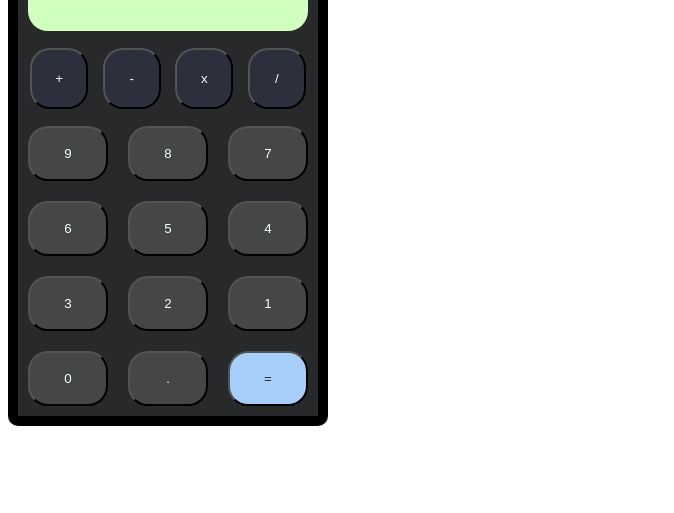
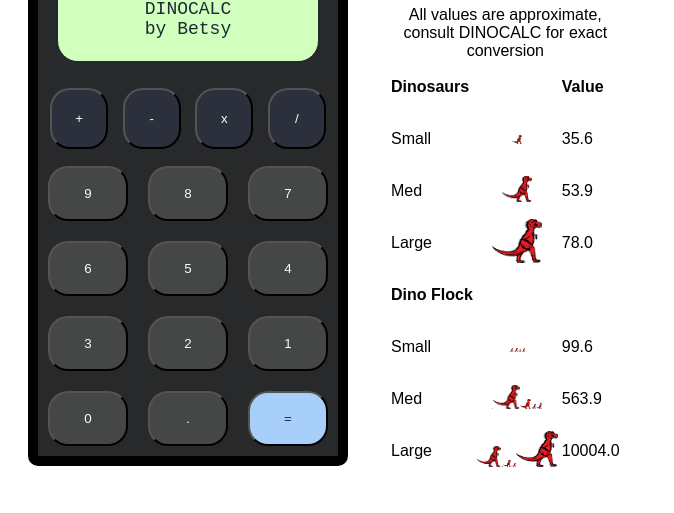
Before and after one commit to sofiestudholme/webz, a plain HTML site: page pages/kwikmath.html in a window 1280 px wide. Shown: the part 102-615 px from the top of the page, without its empty margins (0-674 px from the left). Drawn offline with Linux system fonts and the light colour scheme.

Commit message:
better dinos

```diff
--- a/pages/kwikmath.html
+++ b/pages/kwikmath.html
@@ -7,13 +7,71 @@
     <title>Dino Calculator</title>
 </head>
 <body>
-    <div>
+
+
+
+    <div id="alles">
+        <div id="top-row">
             <div id = calculator>
                 <div id = screen><p id = input-text>DINOCALC <br>by Betsy</p></div>
                 <div id = operators></div>
                 <div id = numbers></div>
             </div>
+
+            <div class="table">
+                <table>
+                    <tr>
+                        <th>Dinosaurs</th>
+                        <th> </th>
+                        <th>Value</th>
+                    </tr>
+                    <tr>
+                        <td>Small</td>
+                        <td id = s style="text-align: center"></td>
+                        <td > 35.6 </td>
+                    </tr>
+                    <tr>
+                        <td>Med</td>
+                        <td id = m style="text-align: center"></td>
+                        <td> 53.9 </td>
+                    </tr>
+                    <tr>
+                        <td>Large</td>
+                        <td id = l style="text-align: center"></td>
+                        <td>78.0</td>
+                    </tr>
+                    <tr>
+                        <th>Dino Flock</th>
+                    </tr>
+                    <tr>
+                        <td>Small</td>
+                        <td id = sf style="text-align: center"></td>
+                        <td > 99.6 </td>
+                    </tr>
+                    <tr>
+                        <td>Med</td>
+                        <td id = mf style="text-align: center"></td>
+                        <td> 563.9 </td>
+                    </tr>
+                    <tr>
+                        <td>Large</td>
+                        <td id = lf style="text-align: center"></td>
+                        <td>10004.0</td>
+                    </tr>
+                    <caption>
+                        <h1>Dino Key</h1>
+                        All values are approximate, consult DINOCALC for exact conversion
+                    </caption>
+
+                </table>
+            </div>
+        </div>
+
+
+        <div id="results">
+            <h1>Results:</h1>
             <div id = output-dinos></div>
+        </div>
 
     </div>
 
@@ -26,19 +84,31 @@
         const operandsDisplay = document.querySelector('#operators')
         const screenDisplay = document.querySelector('#input-text')
         const ouputDisplay = document.querySelector('#output-dinos')
+        let operands = ['+', '-', 'x', '/']
+        let ex = null
 
         function clearScreen() {
             screenDisplay.textContent = ''
         }
 
+        function isValid(ex) {
+            return (ex.length != 0)
+        }
+
         function calculateDinos() {
             ouputDisplay.innerHTML = ''
+            ouputDisplay.textContent = screenDisplay.textContent + ' = '
+            ex = screenDisplay.textContent
+            if (isValid(ex)) {
                 var randomInt = Math.floor(Math.random() * 101);
                 for (i = 0; i < randomInt; i ++) {
                     imgDino = document.createElement('img')
                     imgDino.src = '../media/dinosaur.png'
                     imgDino.width = (Math.floor(Math.random() * 50))
                     ouputDisplay.appendChild(imgDino)
+                }
+            } else {
+                ouputDisplay.textContent = "Can not calculate"
             }
 
         }
@@ -53,11 +123,16 @@
                 calculateDinos()
                 first = true
             } else {
+                if (operands.indexOf(text) !== -1) {
+                    screenDisplay.textContent = screenDisplay.textContent + ' ' + text + ' '
+                } else {
                     screenDisplay.textContent = screenDisplay.textContent + text
+
+                }
             }
         }
 
-        let operands = ['+', '-', 'x', '/']
+        // populate calculator
         operands.forEach((operand) => {
                 newButton = document.createElement("button")
                 newButton.classList.add("number-button")
@@ -80,7 +155,39 @@
             newButton.addEventListener('click', buttonPress)
             numbersDisplay.appendChild(newButton)
 
+
+
+
         }
+
+        // for ()
+           // populate table
+        ids = [['#s',10],['#m',30],['#l', 50]]
+        ids.forEach((point) => {
+            size = point[1]
+            idString = point[0]
+            console.log(idString)
+            node = document.querySelector(idString)
+            imgDino = document.createElement('img')
+            imgDino.src = '../media/dinosaur.png'
+            imgDino.width = size
+            node.appendChild(imgDino)
+        })
+
+        ids = [['#sf',10],['#mf',30],['#lf', 50]]
+        for (i =0; i < 5; i ++) {
+            ids.forEach((point) => {
+                idString = point[0]
+                size = point[1]
+                node = document.querySelector(idString)
+                imgDino = document.createElement('img')
+                imgDino.src = '../media/dinosaur.png'
+                imgDino.width = (Math.floor(Math.random() * size))
+                node.appendChild(imgDino)
+            })
+        }
+
+
     </script>
 
 
--- a/stylesdino.css
+++ b/stylesdino.css
@@ -16,6 +16,8 @@
     background-color: #28292a;
     border-bottom-color: rgb(0, 0, 0);
     border-color: buttonborder;
+    margin: 20px;
+    margin-top: 40px;
 }
 
 
@@ -23,7 +25,7 @@
     flex: 1;
     background-color: #28292a;
     border-radius: 10px;
-    margin: 10px;
+    margin: 20px;
 }
 
 #screen {
@@ -85,3 +87,18 @@
     color: #1f2937;
 
 }
+
+
+#top-row {
+    display: flex;
+    flex-direction: row;
+}
+
+.table {
+    margin: 20px;
+}
+
+tr {
+    text-align: left;
+    height: 50px;
+}
```
Also changed, not shown: index.html (+5 -2 lines). Lines whose indentation alone changed are shown as unchanged.
